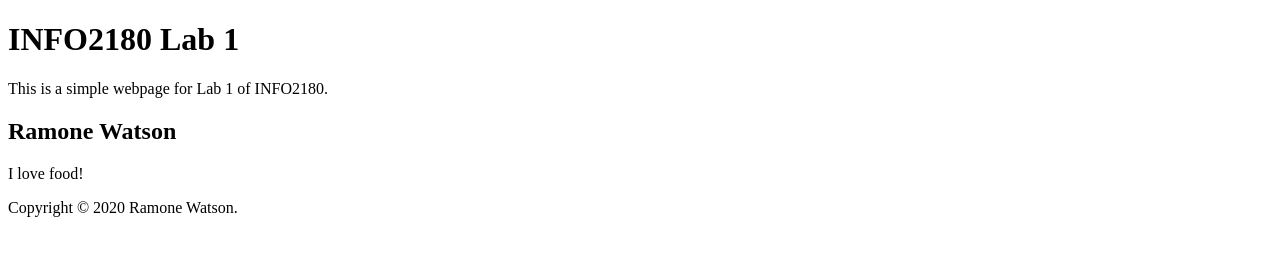
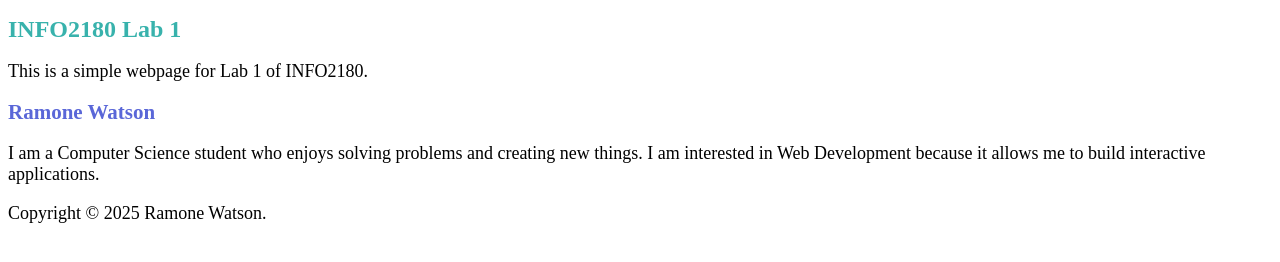
Before and after one commit to rzmone/info2180-lab1, a plain HTML site: page index.html in a window 1280 px wide. Drawn offline with Linux system fonts and the light colour scheme.

Commit message:
Added styles.css and linked it to index.html

```diff
--- a/index.html
+++ b/index.html
@@ -5,6 +5,8 @@
     <meta name="viewport" content="width=device-width, initial-scale=1.0">
     <meta http-equiv="X-UA-Compatible" content="ie=edge">
     <title>INFO2180 Lab 1</title>
+    <link rel="stylesheet" href="styles.css">
+
 </head>
 <body>
     <header>
@@ -13,10 +15,11 @@
     </header>
     <main>
         <h2>Ramone Watson</h2>
-        <p>I love food!</p>
+        <p>I am a Computer Science student who enjoys solving problems and creating new things.
+            I am interested in Web Development because it allows me to build interactive applications.</p>
     </main>
     <footer>
-        <p>Copyright &copy; 2020 Ramone Watson.</p>
+        <p>Copyright &copy; 2025 Ramone Watson.</p>
     </footer>
 </body>
 </html>
--- /dev/null
+++ b/styles.css
@@ -0,0 +1,13 @@
+h1 {
+  font-size: 24px;
+  color: #38B2AC;
+}
+
+h2 {
+  font-size: 21px;
+  color: #5A67D8;
+}
+
+p {
+  font-size: 18px;
+}
```
